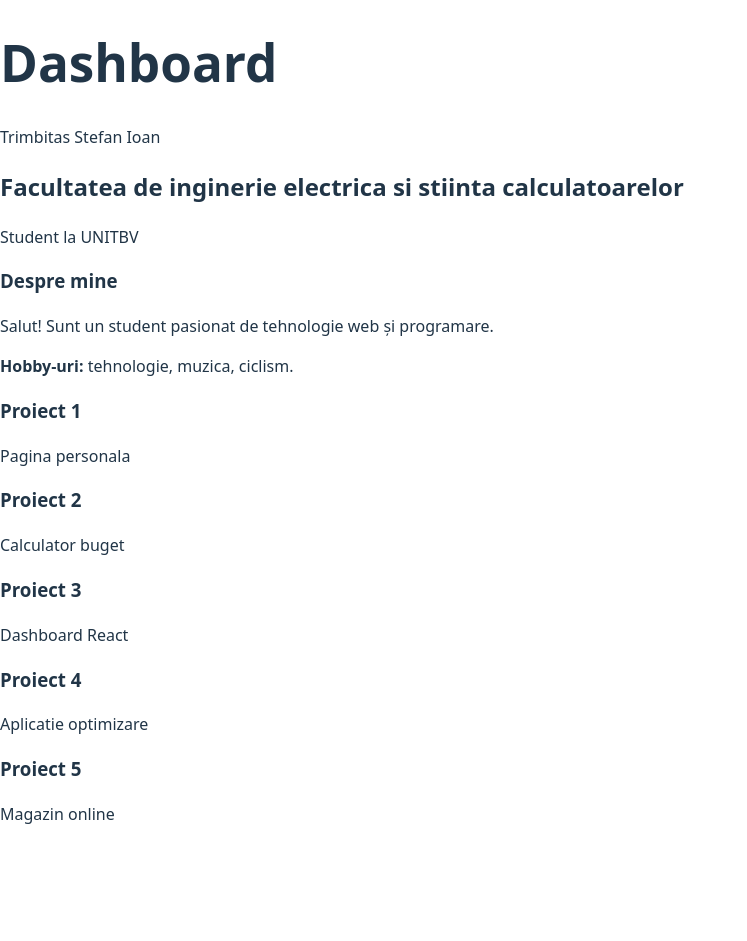
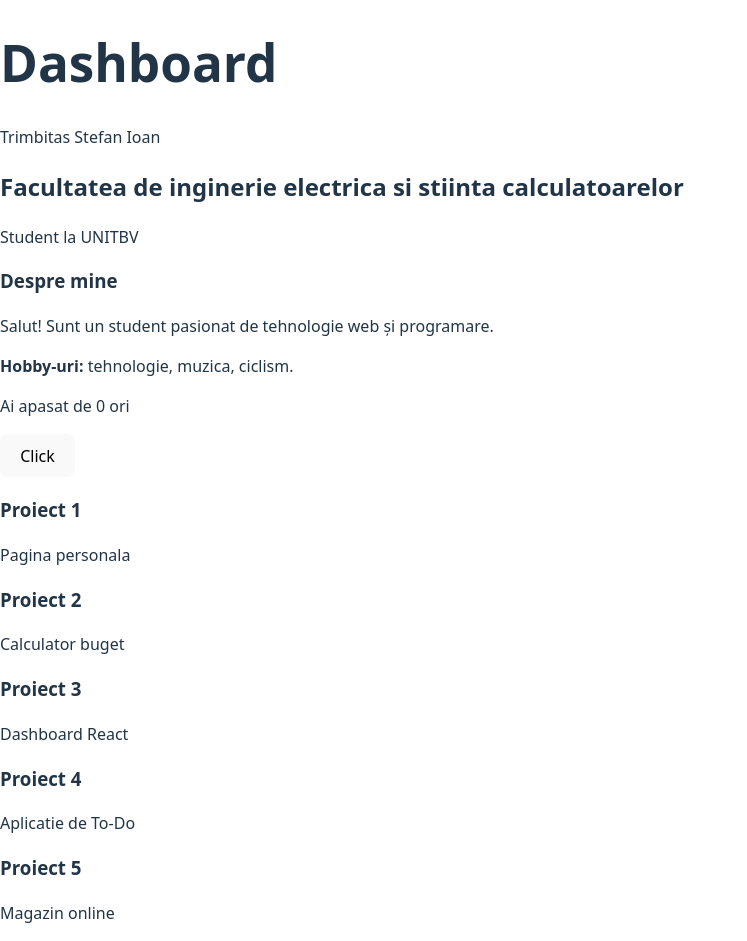
Before and after one commit to stefant27/Programare-Web, a React (Vite) app: page / in a window 1280 px wide. Shown: the whole page, without its empty margins (0-747 px from the left). Before the commit the page ends 842 px from the top, so only its background shows below. Built offline with nearby package versions, Linux system fonts and the light colour scheme.

Commit message:
feat: stare cu useState

```diff
--- a/src/App.jsx
+++ b/src/App.jsx
@@ -1,11 +1,14 @@
+import { useState } from 'react';
 import Card from './Card';
 
 function App() {
+  const [count, setCount] = useState(0);
+
   const projects = [
     { title: "Proiect 1", description: "Pagina personala" },
     { title: "Proiect 2", description: "Calculator buget" },
     { title: "Proiect 3", description: "Dashboard React" },
-    { title: "Proiect 4", description: "Aplicatie optimizare" },
+    { title: "Proiect 4", description: "Aplicatie de To-Do" },
     { title: "Proiect 5", description: "Magazin online" }
   ];
 
@@ -21,6 +24,9 @@ function App() {
       <p>Salut! Sunt un student pasionat de tehnologie web și programare.</p>
       <p><strong>Hobby-uri:</strong> tehnologie, muzica, ciclism.</p>
 
+      <p>Ai apasat de {count} ori</p>
+      <button onClick={() => setCount(count + 1)}>Click</button>
+
       {projects.map(function(item, index) {
         return <Card key={index} title={item.title} description={item.description} />;
       })}
```
